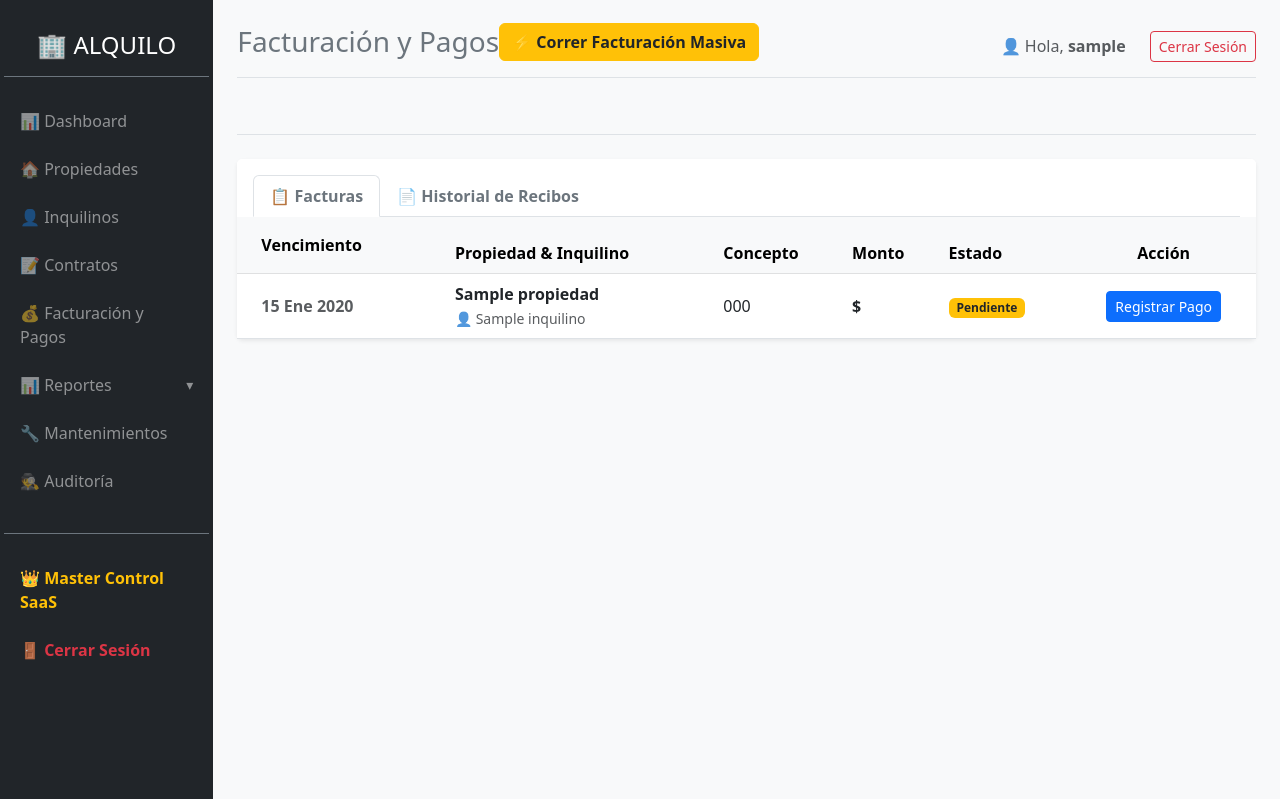
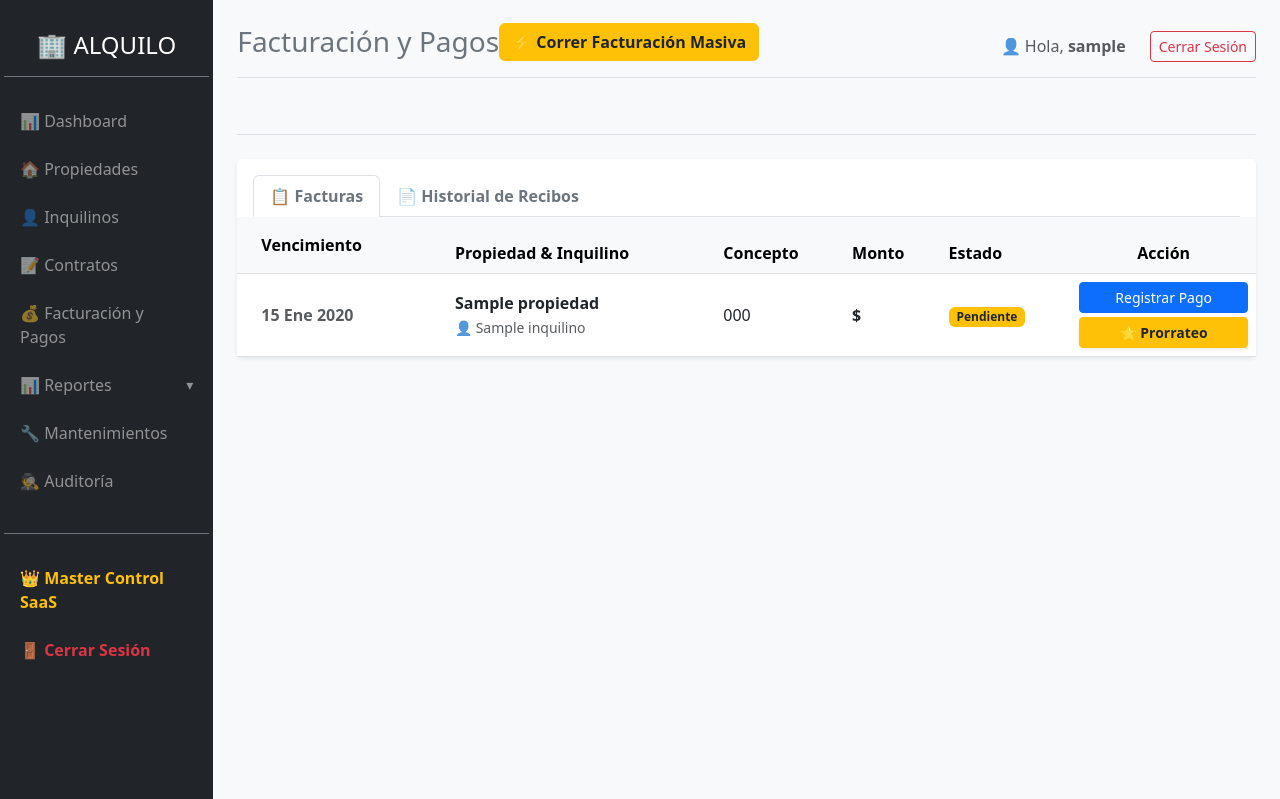
Before and after one commit to Jusetreynoso/alquilo-saas, a Django app: page /facturacion/ in a window 1280 px wide. Shown: the part 58-857 px from the top of the page. Run offline with Django 5.2, Linux system fonts and the light colour scheme; a user stored in the database is signed in; tables that the repository leaves empty hold one stand-in row (values such as "Sample post").

Commit message:
agregar ajuste de factura

```diff
--- a/gestion_propiedades/models.py
+++ b/gestion_propiedades/models.py
@@ -179,6 +179,17 @@ class Factura(models.Model):
         total_moras = sum(mora.monto for mora in self.moras.all())
         return self.monto_base + total_moras
 
+    @property
+    def es_prorrateable(self):
+        """
+        Determina si una factura es elegible para Ajuste manual de Primera Renta.
+        Aplica si está pendiente y han transcurrido menos de 45 días desde que inició el contrato.
+        """
+        if self.estado == 'PENDIENTE' and self.contrato:
+            diferencia = self.fecha_emision - self.contrato.fecha_inicio
+            return diferencia.days <= 45
+        return False
+
     def __str__(self):
         return f"Factura #{self.id} - {self.contrato.inquilino.nombre} ({self.estado})"
 
--- a/gestion_propiedades/templates/gestion_propiedades/facturacion_global.html
+++ b/gestion_propiedades/templates/gestion_propiedades/facturacion_global.html
@@ -69,12 +69,57 @@
                                 </td>
                                 <td class="text-center">
                                     {% if factura.estado != 'PAGADA' and factura.estado != 'ANULADA' %}
-                                        <a href="{% url 'registrar_pago' factura.id %}" class="btn btn-sm btn-primary">Registrar Pago</a>
+                                        <div class="d-flex flex-column gap-1 align-items-center">
+                                            <a href="{% url 'registrar_pago' factura.id %}" class="btn btn-sm btn-primary w-100">Registrar Pago</a>
+                                            {% if factura.es_prorrateable %}
+                                                <button type="button" class="btn btn-sm btn-warning fw-bold text-dark w-100 shadow-sm border border-warning" data-bs-toggle="modal" data-bs-target="#modalProrrateo{{ factura.id }}">
+                                                    🌟 Prorrateo
+                                                </button>
+                                            {% endif %}
+                                        </div>
                                     {% else %}
                                         <span class="text-success small fw-bold">✓ Completado</span>
                                     {% endif %}
                                 </td>
                             </tr>
+
+                            <!-- Modal: Prorratear Factura Dinámica -->
+                            {% if factura.es_prorrateable %}
+                            <div class="modal fade" id="modalProrrateo{{ factura.id }}" tabindex="-1" aria-labelledby="modalProrrateoLabel{{ factura.id }}" aria-hidden="true">
+                              <div class="modal-dialog modal-dialog-centered">
+                                <div class="modal-content border-0 shadow-lg">
+                                  <div class="modal-header border-0 bg-warning bg-opacity-10">
+                                    <h5 class="modal-title fw-bold text-dark" id="modalProrrateoLabel{{ factura.id }}">🌟 Ajuste de Primera Factura</h5>
+                                    <button type="button" class="btn-close" data-bs-dismiss="modal" aria-label="Cerrar"></button>
+                                  </div>
+                                  <form action="{% url 'prorratear_factura_inicial' factura.id %}" method="POST">
+                                      {% csrf_token %}
+                                      <div class="modal-body p-4">
+                                        <div class="alert alert-secondary border-0 small text-dark mb-4">
+                                            <i class="fas fa-info-circle me-1"></i> Este contrato inició hace pocos días. Modifica la <strong>Monto Base</strong> aquí (ej. cobro prorrateado de días consumidos). El sistema guardará el registro en Auditoría.
+                                        </div>
+
+                                        <div class="mb-3">
+                                            <label class="form-label fw-bold text-secondary text-uppercase small">Monto Exacto a Facturar</label>
+                                            <div class="input-group">
+                                                <span class="input-group-text bg-light text-secondary fw-bold">$</span>
+                                                <input type="number" step="0.01" class="form-control form-control-lg fw-bold text-primary shadow-none" name="monto_ajustado" value="{{ factura.monto_base }}" required>
+                                            </div>
+                                            <div class="form-text text-muted mt-2 border-start border-3 border-danger ps-2">
+                                                Si deseas <strong>condonar</strong> la factura de este mes porque cerraste un acuerdo gratuito, escribe <strong>0.00</strong>.
+                                            </div>
+                                        </div>
+                                      </div>
+                                      <div class="modal-footer border-0 bg-light p-3">
+                                        <button type="button" class="btn btn-outline-secondary fw-bold px-3" data-bs-dismiss="modal">Cancelar</button>
+                                        <button type="submit" class="btn btn-warning fw-bold text-dark px-4 shadow-sm">🔄 Aplicar Ajuste Contable</button>
+                                      </div>
+                                  </form>
+                                </div>
+                              </div>
+                            </div>
+                            {% endif %}
+
                             {% empty %}
                             <tr>
                                 <td colspan="6" class="text-center py-5 text-muted">
--- a/gestion_propiedades/urls.py
+++ b/gestion_propiedades/urls.py
@@ -40,6 +40,7 @@ urlpatterns = [
     path('facturacion/', views.lista_facturas_global, name='lista_facturas_global'),
     path('facturacion/generar-masivo/', views.generar_facturas_masivas, name='generar_facturas_masivas'),
     path('factura/<int:factura_id>/pagar/', views.registrar_pago, name='registrar_pago'),
+    path('factura/<int:factura_id>/prorratear/', views.prorratear_factura_inicial, name='prorratear_factura_inicial'),
     path('recibo/<int:recibo_id>/imprimir/', views.imprimir_recibo, name='imprimir_recibo'),
     path('finanzas/reporte/', views.reporte_financiero, name='reporte_financiero'),
     path('reportes/rentabilidad/', views.reporte_rentabilidad, name='reporte_rentabilidad'),
--- a/gestion_propiedades/views.py
+++ b/gestion_propiedades/views.py
@@ -801,6 +801,53 @@ def lista_facturas_global(request):
     }
     return render(request, 'gestion_propiedades/facturacion_global.html', context)
 
+@login_required(login_url='/login/')
+def prorratear_factura_inicial(request, factura_id):
+    """
+    Recibe un POST para ajustar el monto de la primera factura mensual de un contrato nuevo.
+    """
+    from .models import Factura, AuditLog
+    from django.db.models import Q
+
+    portafolios = Portafolio.objects.filter(Q(propietario=request.user) | Q(accesos__usuario=request.user))
+    factura = get_object_or_404(Factura, id=factura_id, contrato__propiedad__portafolio__in=portafolios)
+
+    if request.method == 'POST':
+        # Validar de nuevo por seguridad que es elegible
+        if not factura.es_prorrateable:
+            messages.error(request, 'Esta factura no es elegible para prorrateo inicial (han pasado más de 45 días o ya no está pendiente).')
+            return redirect('lista_facturas_global')
+
+        try:
+            nuevo_monto = float(request.POST.get('monto_ajustado', 0.00))
+        except ValueError:
+            messages.error(request, 'El monto ingresado no es válido.')
+            return redirect('lista_facturas_global')
+
+        monto_anterior = factura.monto_base
+        factura.monto_base = nuevo_monto
+
+        if nuevo_monto == 0:
+            factura.concepto = f"{factura.concepto} (Regalo / Mes de Gracia)"
+        else:
+            factura.concepto = f"{factura.concepto} (Prorrateo 1er Mes Ajustado)"
+
+        factura.save()
+
+        # Registrar en Auditoría
+        AuditLog.objects.create(
+            accion='EDITAR',
+            modulo='Factura',
+            descripcion=f'Ajustó por prorrateo la factura #{factura.id} de {factura.contrato.inquilino.nombre}. Monto original: ${monto_anterior} -> Monto ajustado: ${nuevo_monto}',
+            usuario=request.user,
+            portafolio=factura.contrato.propiedad.portafolio
+        )
+
+        messages.success(request, f'La factura se prorrateó correctamente a ${nuevo_monto}.')
+
+    return redirect('lista_facturas_global')
+
+
 
 # --- MÓDULO B2B SAAS ---
 
```
